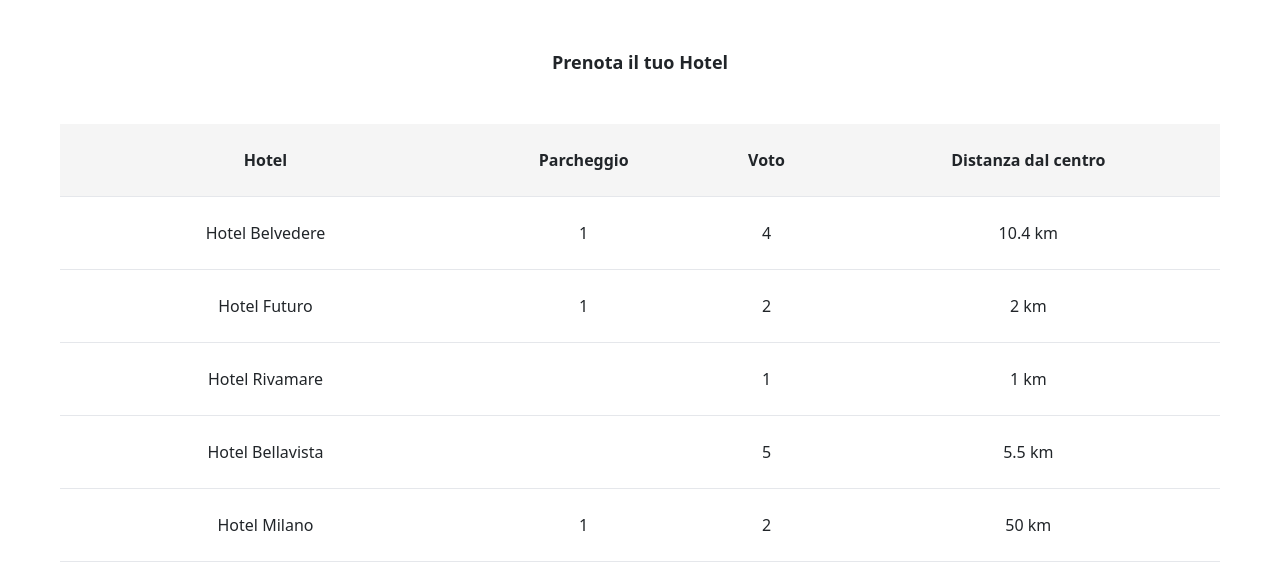
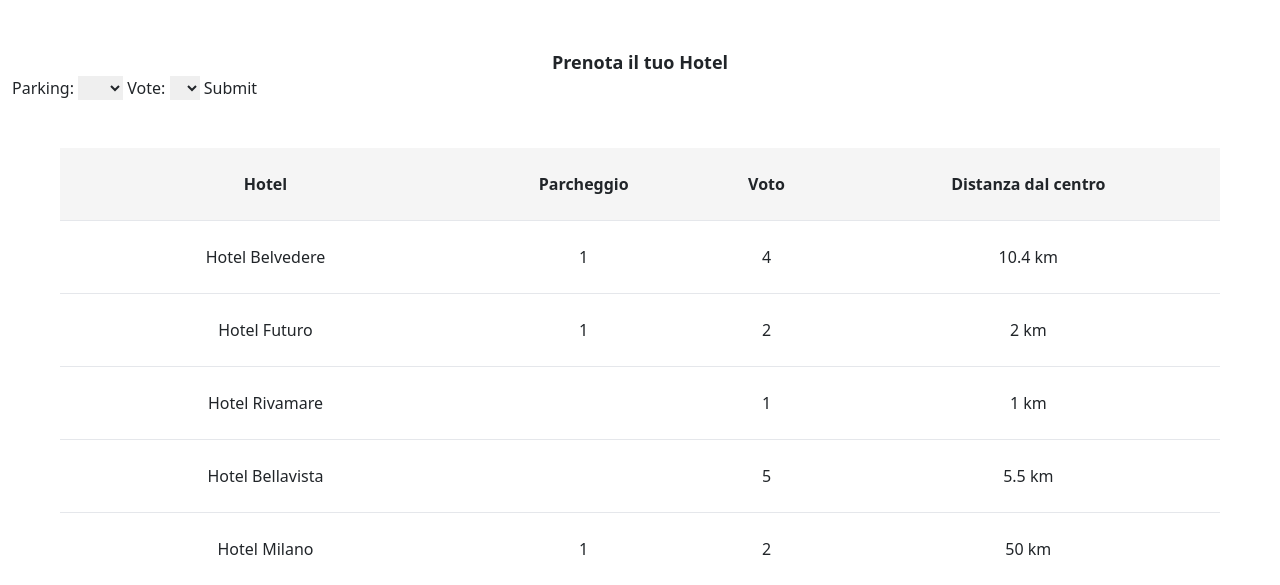
Before and after one commit to MartinaPerozzi/php-hotel, a PHP site: page / in a window 1280 px wide. Shown: the top 585 px of the page. Run offline with PHP 8.4, Linux system fonts and the light colour scheme; some libraries are stand-ins or nearby versions.

Commit message:
getting info

```diff
--- a/index.php
+++ b/index.php
@@ -38,6 +38,17 @@
         ],
 
     ];
+
+$parking=null;
+if (isset ($_GET["parking"])){
+    $parking= $_GET["parking"];
+}
+
+$vote=null;
+if (isset ($_GET["vote"])){
+    $vote= $_GET["vote"];
+}
+// $vote= $_GET["vote"];
 ?>
 <!DOCTYPE html>
 <html lang="en">
@@ -67,6 +78,26 @@
 		<div class="container">
 
             <h1 class="font-bold text-center pt-5 text-lg">Prenota il tuo Hotel</h1>
+            <div class="">
+                <form action="" method="GET">
+                    <label for="parking-user">Parking:</label>
+                    <select name="parking" id="parking-user">
+                        <option value="default"></option>
+                        <option value="1">Yes</option>
+                        <option value="0">No</option>
+                    </select>
+                    <label for="vote">Vote:</label>
+                    <select name="vote" id="vote">
+                        <option value="0"></option>
+                        <option value="1">1</option>
+                        <option value="2">2</option>
+                        <option value="2">3</option>
+                        <option value="2">4</option>
+                        <option value="2">5</option>
+                    </select>
+                    <input type="submit" value="Submit">
+                </form>
+            </div>
             <div class="flex flex-col p-5">
                 <table class="min-w-full text-left font-light">
                     <thead>
@@ -79,6 +110,7 @@
                     </thead>
                     <tbody>
                             <?php foreach($hotels as $hotel){?>
+
                                     <tr class="border-b transition duration-300 ease-in-out hover:bg-neutral-100 dark:border-neutral-500 dark:hover:bg-neutral-600">
                                     <td class="whitespace-nowrap px-6 py-4 font-medium text-center"> <?= $hotel['name']?></td>
                                     <td class="whitespace-nowrap px-6 py-4 font-medium text-center"><?= $hotel['parking']?></td>
```
Lines whose indentation alone changed are shown as unchanged.
